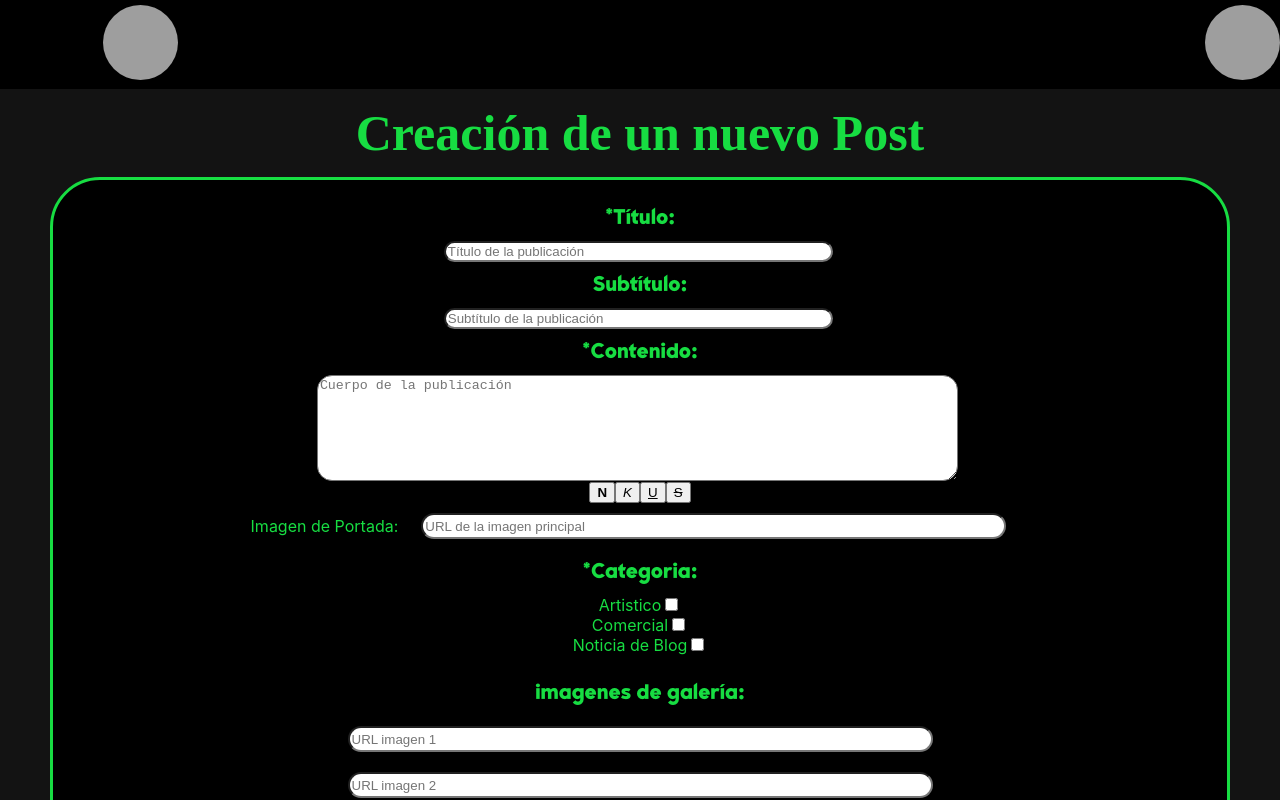
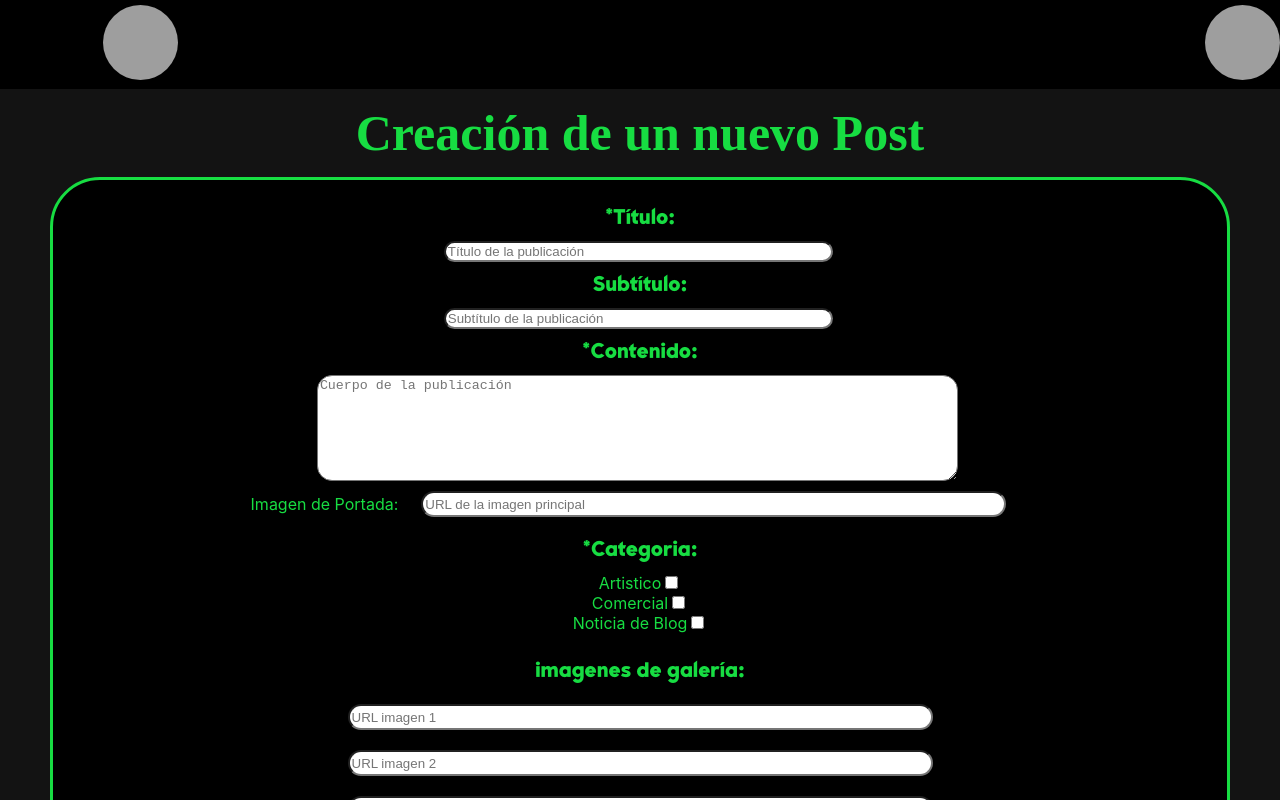
Before and after one commit to lautar007/plastico_web, a React (Create React App) app in the folder client/plastico-web/: page /aslfi234234/form in a window 1280 px wide. Shown: the top 800 px of the page. Built offline with nearby package versions, Linux system fonts and the light colour scheme; no server answers; grey boxes are pictures that could not be loaded; a web font is replaced by a local one.

Commit message:
Sn negrita

```diff
--- a/client/plastico-web/src/components/Form.js
+++ b/client/plastico-web/src/components/Form.js
@@ -30,9 +30,6 @@ export default function Form() {
         console.log(input.contenido)
     }
 
-    function handleFormato(e){
-
-    }
 
     function handleGaleria(e){
         e.preventDefault();
@@ -109,13 +106,6 @@ export default function Form() {
                 placeholder="Cuerpo de la publicación"
                 onChange={(e)=> handleChange(e)}
               />
-
-              <div>
-                <button name = 'negrita' onClick={(e)=> handleFormato(e)}><b>N</b></button>
-                <button name = 'cursiva' onClick={(e)=> handleFormato(e)}><i>K</i></button>
-                <button name = 'subrayado' onClick={(e)=> handleFormato(e)}><u>U</u></button>
-                <button name = 'tachado'onClick={(e)=> handleFormato(e)}><s>S</s></button>
-              </div>
 
               <div className="div-imagenPortada">
 
```
